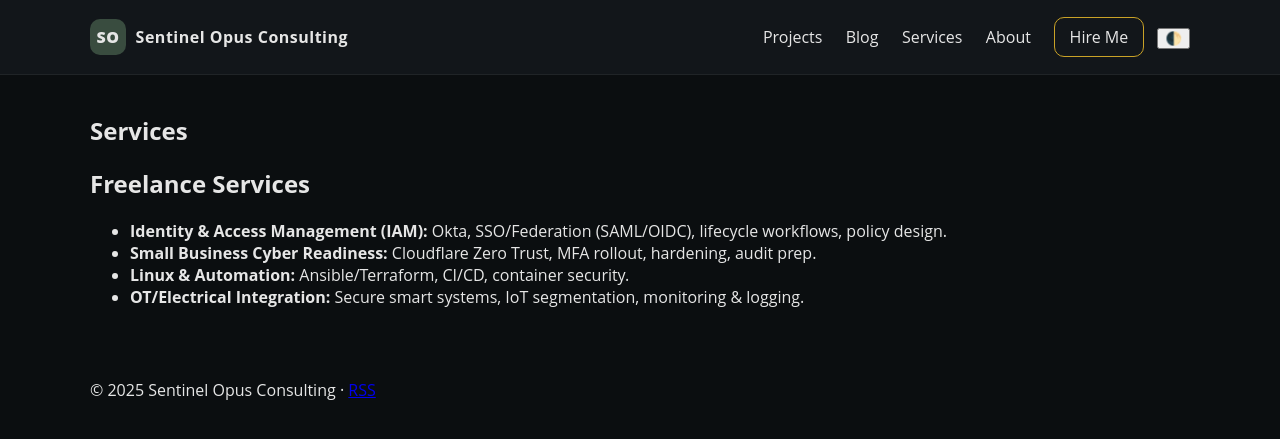
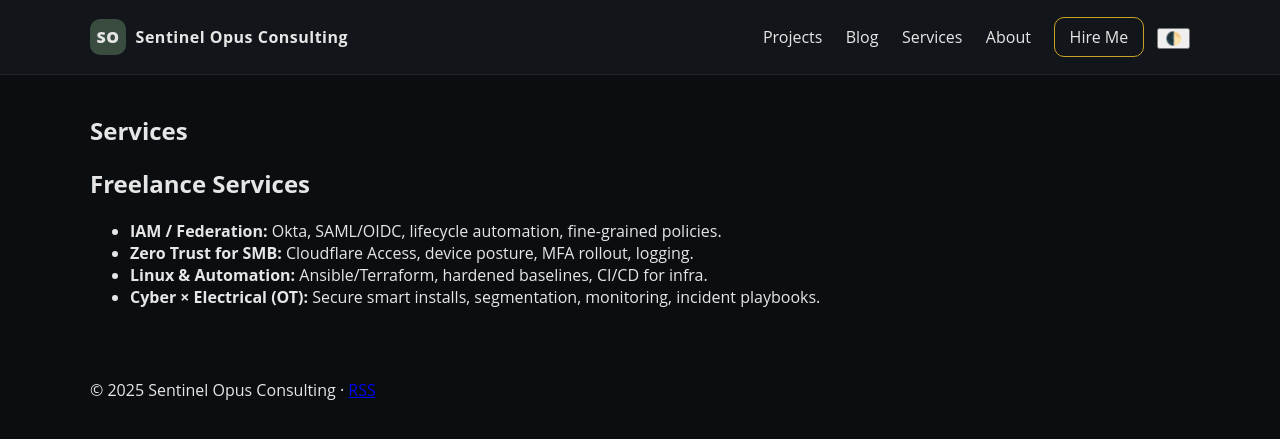
Before and after one commit to JoeySmith-SOC/sentinelopusconsulting, a Jekyll site: the page built from services.md, in a window 1280 px wide. Shown: the top 439 px of the page. Built offline with Jekyll 4.4.1, drawn with Linux system fonts in a browser that asks for light colours.

```diff
--- a/_includes/footer.html
+++ b/_includes/footer.html
@@ -2,4 +2,5 @@
   <div class="container">
     <p>&copy; {{ site.time | date: '%Y' }} {{ site.title }} · <a href="{{ '/feed.xml' | relative_url }}">RSS</a></p>
   </div>
+<!-- Cloudflare Web Analytics --><script defer src='https://static.cloudflareinsights.com/beacon.min.js' data-cf-beacon='{"token":"YOUR_TOKEN"}'></script>
 </footer>
--- a/services.md
+++ b/services.md
@@ -6,7 +6,7 @@ permalink: /services/
 
 ## Freelance Services
 
-- **Identity & Access Management (IAM):** Okta, SSO/Federation (SAML/OIDC), lifecycle workflows, policy design.
-- **Small Business Cyber Readiness:** Cloudflare Zero Trust, MFA rollout, hardening, audit prep.
-- **Linux & Automation:** Ansible/Terraform, CI/CD, container security.
-- **OT/Electrical Integration:** Secure smart systems, IoT segmentation, monitoring & logging.
+- **IAM / Federation:** Okta, SAML/OIDC, lifecycle automation, fine-grained policies.
+- **Zero Trust for SMB:** Cloudflare Access, device posture, MFA rollout, logging.
+- **Linux & Automation:** Ansible/Terraform, hardened baselines, CI/CD for infra.
+- **Cyber × Electrical (OT):** Secure smart installs, segmentation, monitoring, incident playbooks.
```
Also changed, not shown: _posts/2025-10-23-the-sentinel-identity-manifesto.md (added, +30 -0 lines), about.md (+3 -1 lines), 2 other files.
